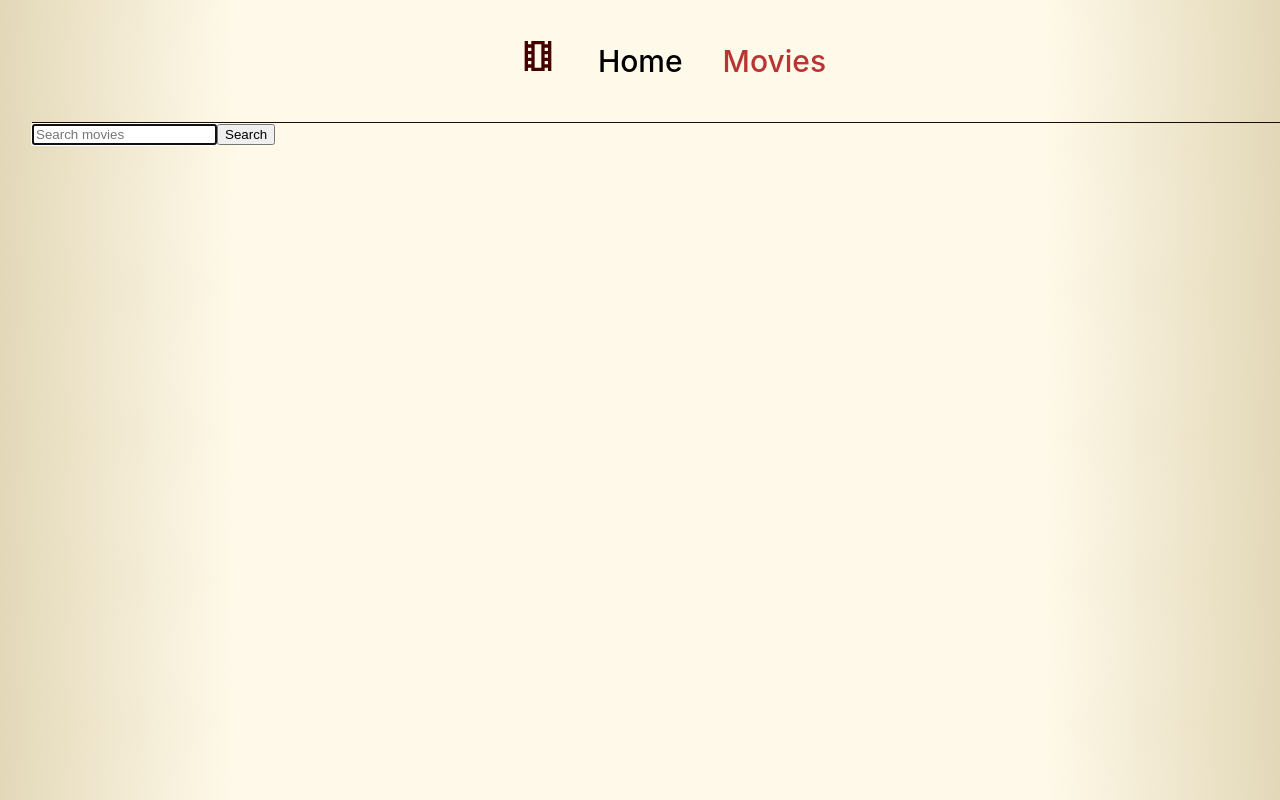
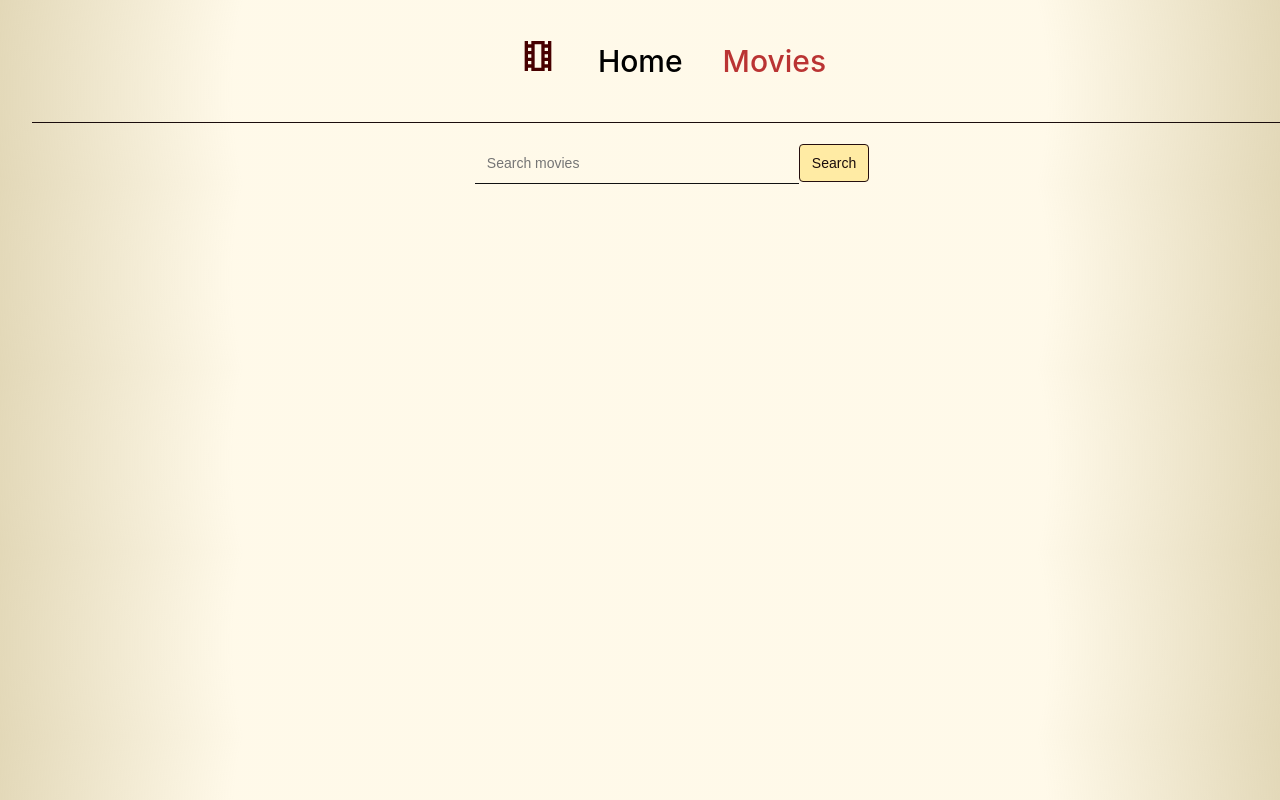
Before and after one commit to InnaAnatoliivna/Cinematic-Trends-Scout, a React (Create React App) app: page /goit-react-hw-05-movies/movies in a window 1280 px wide. Shown: the top 800 px of the page. Built offline with nearby package versions, Linux system fonts and the light colour scheme; no server answers.

Commit message:
fix styles

```diff
--- a/src/components/Button/Button.module.css
+++ b/src/components/Button/Button.module.css
@@ -1,5 +1,8 @@
 .button {
-  display: inline-block;
+  display: inline-flex;
+  justify-content: flex-start;
+  align-items: center;
+  gap: 6px;
   background-color: var(--bc-btn);
   border: 0.5px solid var(--color-text);
   color: var(--color-title);
@@ -8,18 +11,12 @@
 
   padding: 4px 8px;
   margin: 10px 0;
-  transition: background-color linear 500, border linear 500;
+  transition: background-color linear 500ms, border linear 500ms;
   border-radius: 4px;
   &:hover {
     background-color: var(--bc-btn-hover);
     border: 0.5px solid transparent;
   }
-}
-
-.wrapper {
-  display: flex;
-  align-items: center;
-  /* gap: 8px; */
 }
 
 .icon {
--- a/src/components/SearchMovies/SearchMovies.jsx
+++ b/src/components/SearchMovies/SearchMovies.jsx
@@ -1,5 +1,6 @@
 import React, { useState } from 'react';
 import { useNavigate } from 'react-router-dom';
+import css from './searchMovie.module.css';
 
 const SearchMovies = ({ onSearchSubmit }) => {
     const [searchQuery, setSearchQuery] = useState('');
@@ -22,16 +23,16 @@ const SearchMovies = ({ onSearchSubmit }) => {
 
     return (
         <div>
-            <form onSubmit={handleSubmit}>
+            <form onSubmit={handleSubmit} className={css.form}>
                 <input
-                    className="Search-input"
+                    className={css.input}
                     type="text"
                     autoComplete="off"
                     autoFocus
                     placeholder="Search movies"
                     onChange={handleChange}
                     value={searchQuery} />
-                <button type='submit'>Search</button>
+                <button type='submit' className={css.button}>Search</button>
             </form>
         </div>
     )
--- /dev/null
+++ b/src/components/SearchMovies/searchMovie.module.css
@@ -0,0 +1,41 @@
+.form {
+  display: flex;
+  justify-content: center;
+  align-items: baseline;
+}
+.input {
+  width: 300px;
+  max-width: 100%;
+  height: 20px;
+  color: #111;
+  background-color: #0000;
+  border: none;
+  border-bottom: 1px solid #111;
+  outline: none;
+  font-size: 14px;
+  font-style: normal;
+  font-weight: 400;
+  line-height: 16px;
+  transition-property: border-color;
+  transition-duration: 0.25s;
+  transition-timing-function: cubic-bezier(0.4, 0, 0.2, 1);
+  padding: 10px 12px;
+  margin-top: 20px;
+}
+
+.button {
+  display: inline-block;
+  margin-top: 20px 0 0 20px;
+  padding: 10px 12px;
+  border-radius: 4px;
+  border: 0.5px solid var(--color-text);
+  font-size: 14px;
+  color: var(--color-title);
+  outline: none;
+  background-color: var(--bc-btn);
+  transition: background-color linear 500ms, border linear 500ms;
+  &:hover {
+    background-color: var(--bc-btn-hover);
+    border: 0.5px solid transparent;
+  }
+}
--- a/src/components/SearchResultsList/SearchResultsList.jsx
+++ b/src/components/SearchResultsList/SearchResultsList.jsx
@@ -1,15 +1,24 @@
 import React from 'react'
 import { Link, useLocation } from 'react-router-dom'
+import css from './searchResultsList.module.css'
+import { FcFilmReel } from 'react-icons/fc';
 
 const SearchResultsList = ({ arrayResults }) => {
     const location = useLocation();
 
     return (
-        <ul>
+        <ul className={css.list}>
             {arrayResults.map(movie => {
                 return (
-                    <li key={movie.id}>
-                        <Link to={`/movies/${movie.id}`} state={{ from: location }}>{movie.title}</Link>
+                    <li key={movie.id} className={css.item}>
+                        <FcFilmReel />
+                        <Link
+                            to={`/movies/${movie.id}`}
+                            state={{ from: location }}
+                            className={css.link}
+                        >
+                            {movie.title}
+                        </Link>
                     </li>
                 )
             })}
--- /dev/null
+++ b/src/components/SearchResultsList/searchResultsList.module.css
@@ -0,0 +1,41 @@
+.list {
+  display: flex;
+  flex-direction: column;
+  align-items: center;
+  gap: 8px;
+  max-width: 100%;
+  margin: 22px 0 22px 0;
+}
+
+.item {
+  display: flex;
+  flex-direction: column;
+  align-items: center;
+  gap: 8px;
+
+  font-size: 15px;
+  font-weight: 500;
+}
+
+.link {
+  font-size: 20px;
+  text-decoration: none;
+  color: inherit;
+  transition: transform linear 500, color linear 500;
+  &.active {
+    color: rgba(183, 42, 42, 0.951);
+  }
+  &:hover {
+    color: var(--color-hover);
+    transform: scale(1.1);
+    -webkit-transform: scale(1.1);
+    -moz-transform: scale(1.1);
+  }
+}
+/* ____________adaptive_______________ */
+
+@media screen and (min-width: 768px) {
+  .item {
+    gap: 12px;
+  }
+}
--- a/src/pages/Movies/Movies.jsx
+++ b/src/pages/Movies/Movies.jsx
@@ -18,7 +18,6 @@ const Movies = () => {
             try {
                 const data = await getSearchMovies(searchQuery);
                 setSearchResults(data.results);
-                // setSearchResults(data.map(({ id, title }) => ({ id, title })));
             }
             catch (error) {
                 console.error(error.message);
@@ -44,8 +43,8 @@ const Movies = () => {
 
     return (
         <div>
+            <SearchMovies onSearchSubmit={onSearchSubmit} />
             {isLoader && <Loader />}
-            <SearchMovies onSearchSubmit={onSearchSubmit} />
             {searchResults &&
                 <SearchResultsList arrayResults={searchResults} />
             }
```
Also changed, not shown: src/index.css (+0 -7 lines).
